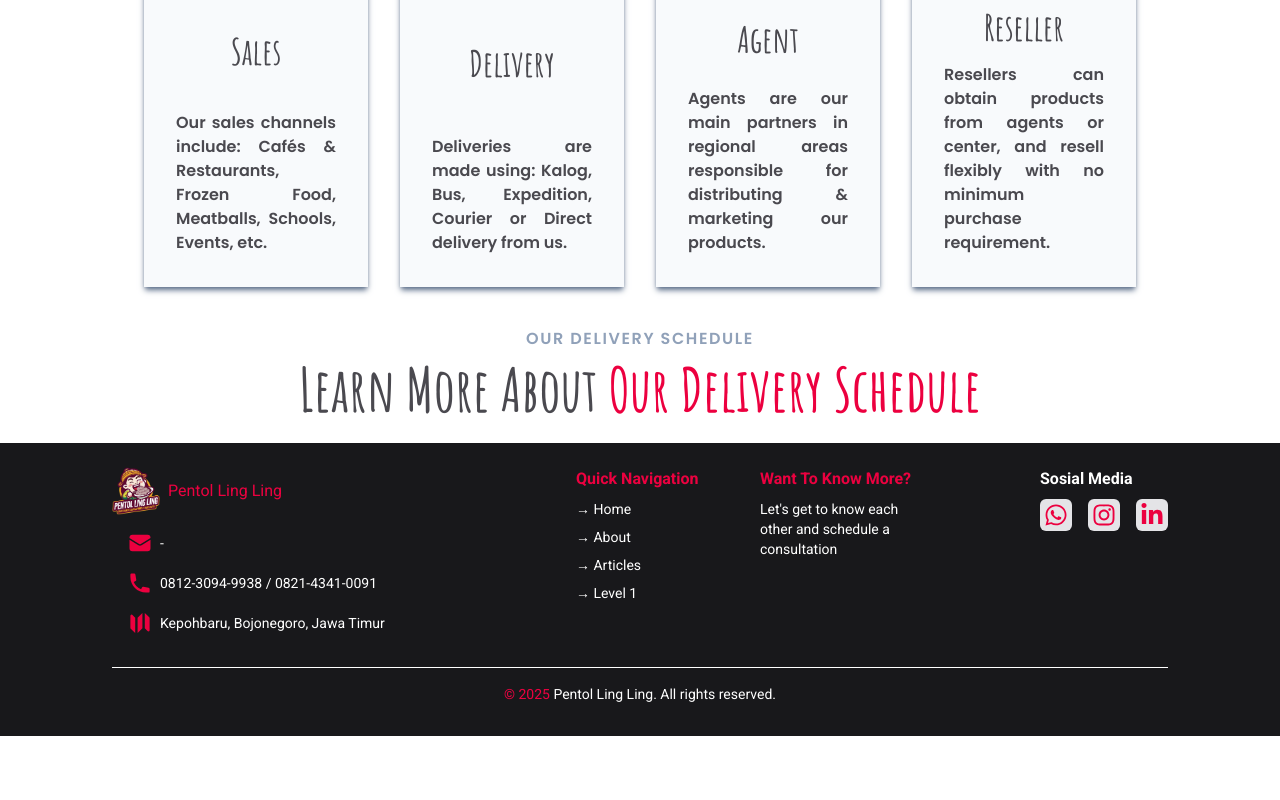
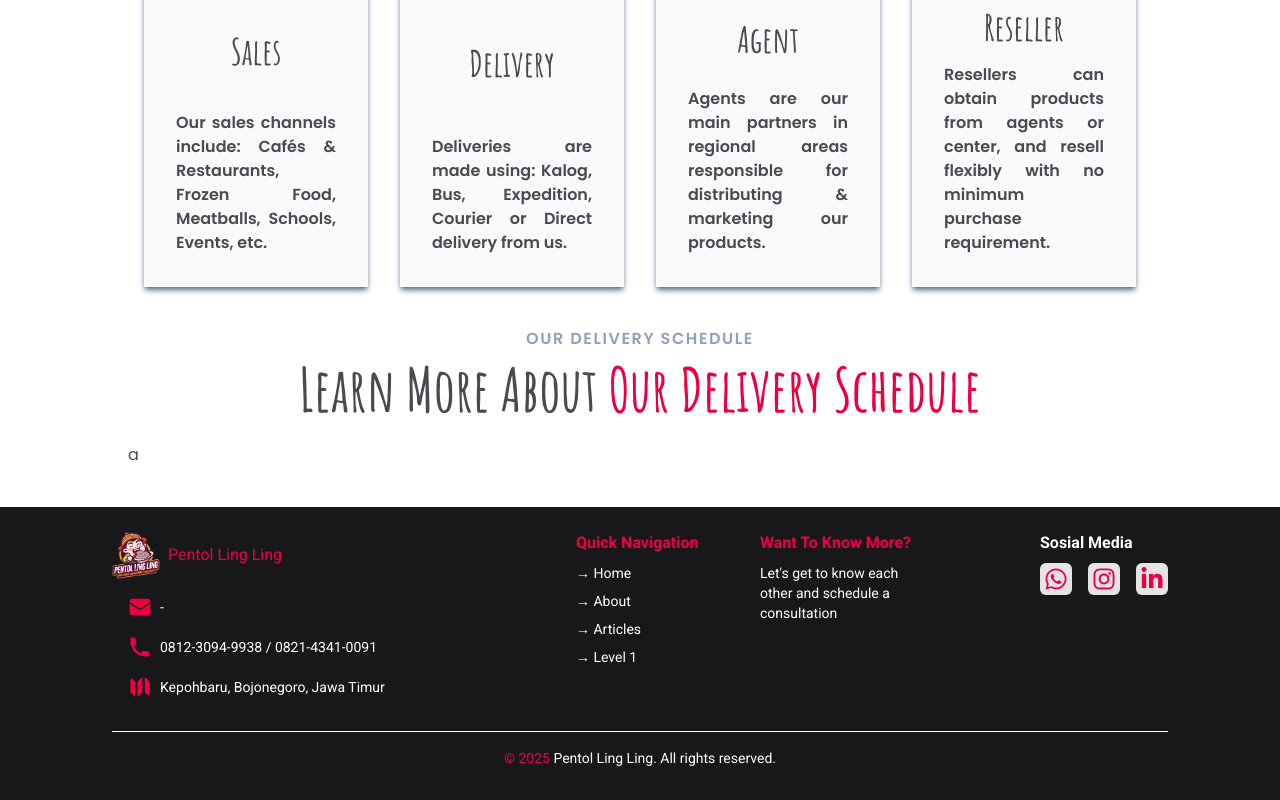
Before and after one commit to Azukii09/pentol-lingling, a Next.js app: page /en in a window 1280 px wide. Shown: the part 4215-5015 px from the top of the page. Before the commit the page ends 4951 px from the top, so only its background shows below. Built offline with nearby package versions, Linux system fonts and the light colour scheme.

Commit message:
## - Add new content schedule section with placeholder layout to `MainBusinessScheme` component

```diff
--- a/component/ui/landing/BScheme/MainBusinessScheme.tsx
+++ b/component/ui/landing/BScheme/MainBusinessScheme.tsx
@@ -97,6 +97,9 @@ export default function MainBusinessScheme() {
             </motion.div>
 
             {/*content schedule*/}
+            <div>
+                <div className={"flex flex-col gap-8 mt-2 p-4 lg:flex-row items-center justify-between"}>a</div>
+            </div>
 
         </section>
     );
```
